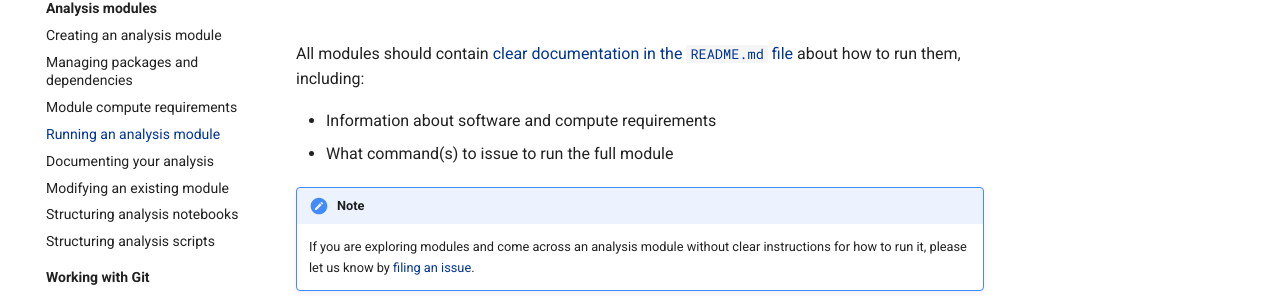
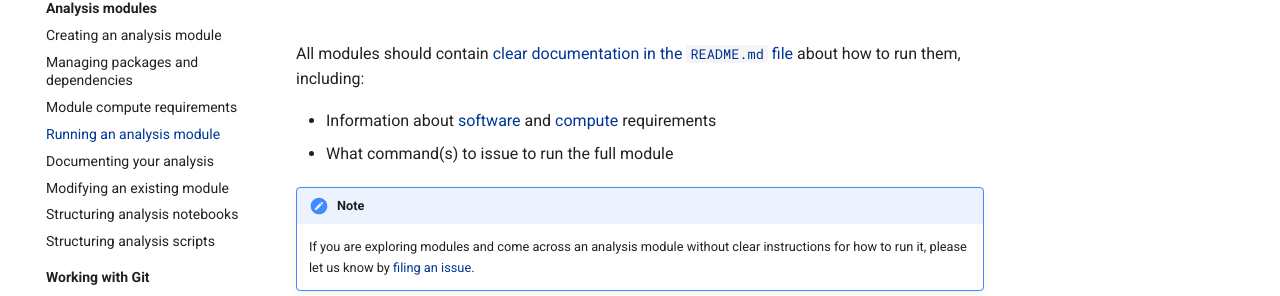
Before and after one commit to AlexsLemonade/OpenScPCA-analysis, an MkDocs documentation site: the page built from docs/contributing-to-analyses/analysis-modules/running-a-module.md, in a window 1280 px wide and 900 px high. Shown: the part 203-499 px from the top of the window. Built offline with MkDocs 1.6.1 and Material for MkDocs 9.7.7, drawn with Linux system fonts in a browser that asks for light colours; some of the changed lines change nothing that is shown.

Commit message:
a couple links while I'm here

```diff
--- a/docs/contributing-to-analyses/analysis-modules/running-a-module.md
+++ b/docs/contributing-to-analyses/analysis-modules/running-a-module.md
@@ -2,7 +2,7 @@
 
 All modules should contain [clear documentation in the `README.md` file](documenting-analysis.md) about how to run them, including:
 
-- Information about software and compute requirements
+- Information about [software](./module-dependencies.md) and [compute](./compute-requirements.md) requirements
 - What command(s) to issue to run the full module
 
 !!! note
```
